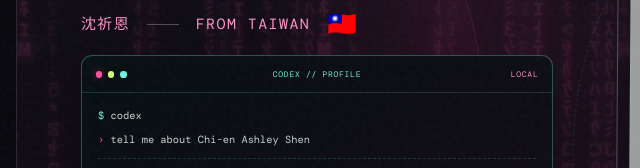
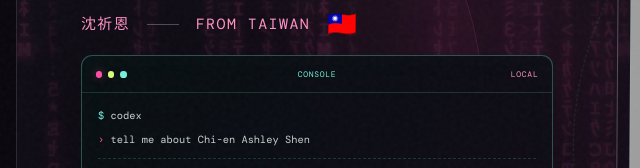
Before and after one commit to ashley-920/ashley-920.github.io, a website built with Vite: page index.html in a window 1280 px wide. Shown: the part 362-530 px from the top of the page, 179-819 px from the left. Built offline with nearby package versions, Linux system fonts and the light colour scheme; grey boxes are pictures that could not be loaded; a web font is replaced by a local one.

Commit message:
Rename profile console title

```diff
--- a/index.html
+++ b/index.html
@@ -87,7 +87,7 @@
           <div class="hero-console">
             <div class="console-titlebar" aria-hidden="true">
               <span class="console-lights"><i></i><i></i><i></i></span>
-              <strong>CODEX // PROFILE</strong>
+              <strong>CONSOLE</strong>
               <em>LOCAL</em>
             </div>
             <div class="console-transcript">
```
